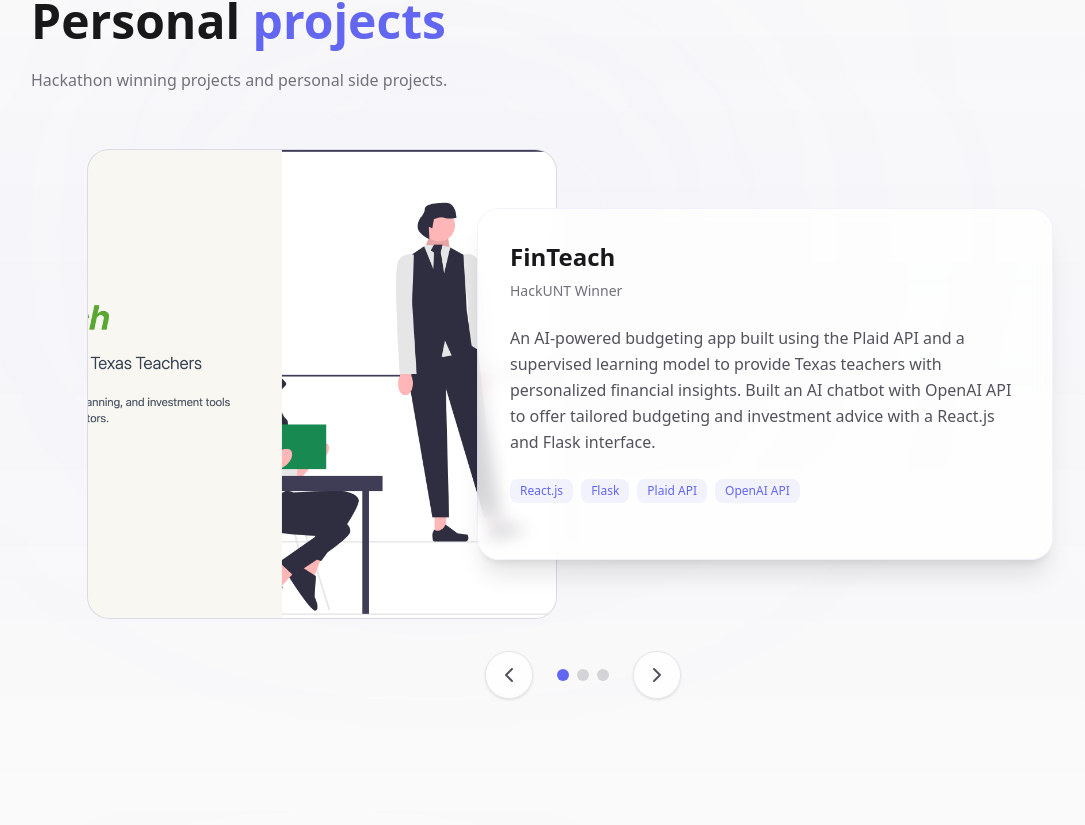
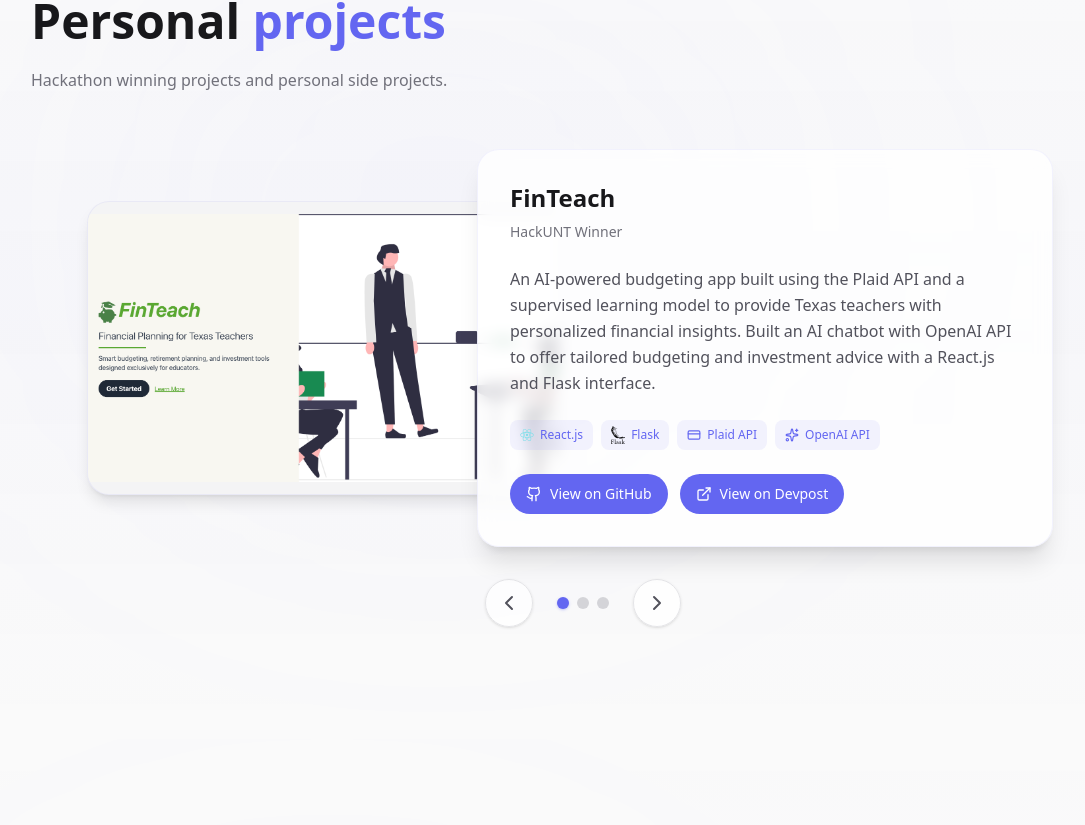
Before and after one commit to RidwanAmin21/ridwan-portfolio, a Next.js app: page / in a window 1280 px wide. Shown: the part 1755-2580 px from the top of the page, without its empty margins (57-1142 px from the left). Built offline with nearby package versions, Linux system fonts and the light colour scheme.

Commit message:
better project card ui

```diff
--- a/src/components/ui/project-card-carousel.tsx
+++ b/src/components/ui/project-card-carousel.tsx
@@ -4,7 +4,20 @@
 import Image from "next/image";
 import Link from "next/link";
 import { motion, AnimatePresence } from "framer-motion";
-import { Github, ExternalLink, ChevronLeft, ChevronRight } from "lucide-react";
+import {
+  Github,
+  ExternalLink,
+  ChevronLeft,
+  ChevronRight,
+  CreditCard,
+  Sparkles,
+  Flame,
+  Video,
+  Database,
+  Cloud,
+  Code2,
+  type LucideIcon,
+} from "lucide-react";
 import { cn } from "@/lib/utils";
 
 export interface Project {
@@ -14,7 +27,52 @@
   imageUrl: string;
   githubUrl?: string;
   liveUrl?: string;
+  devpostUrl?: string;
   tags?: string[];
+}
+
+/* Map tech tag names to icon (SVG path from /icons or Lucide icon) */
+const TAG_ICONS: Record<
+  string,
+  { type: "img"; src: string } | { type: "icon"; Icon: LucideIcon }
+> = {
+  "React.js": { type: "img", src: "/icons/icons8-react-js.svg" },
+  Flask: { type: "img", src: "/icons/flask.svg" },
+  Flutter: { type: "img", src: "/icons/flutter.svg" },
+  "Plaid API": { type: "icon", Icon: CreditCard },
+  "OpenAI API": { type: "icon", Icon: Sparkles },
+  Firebase: { type: "icon", Icon: Flame },
+  "FFmpeg API": { type: "icon", Icon: Video },
+  MongoDB: { type: "icon", Icon: Database },
+  "Vertex AI": { type: "icon", Icon: Cloud },
+};
+
+function getTagIcon(tag: string) {
+  return TAG_ICONS[tag] ?? { type: "icon" as const, Icon: Code2 };
+}
+
+function TagChip({ tag }: { tag: string }) {
+  const iconDef = getTagIcon(tag);
+  const IconComponent = iconDef.type === "icon" ? iconDef.Icon : null;
+  return (
+    <span
+      className="inline-flex items-center gap-1.5 text-xs font-mono px-2.5 py-1.5 rounded-md bg-accent/[0.08] text-accent transition-colors duration-200 hover:bg-accent/[0.15]"
+      title={tag}
+    >
+      {iconDef.type === "img" ? (
+        <Image
+          src={iconDef.src}
+          alt=""
+          width={14}
+          height={14}
+          className="shrink-0"
+        />
+      ) : IconComponent ? (
+        <IconComponent className="w-3.5 h-3.5 shrink-0" />
+      ) : null}
+      {tag}
+    </span>
+  );
 }
 
 const defaultProjects: Project[] = [
@@ -25,6 +83,8 @@
       "An AI-powered budgeting app built using the Plaid API and a supervised learning model to provide Texas teachers with personalized financial insights. Built an AI chatbot with OpenAI API to offer tailored budgeting and investment advice with a React.js and Flask interface.",
     imageUrl: "/images/finteach.png",
     tags: ["React.js", "Flask", "Plaid API", "OpenAI API"],
+    githubUrl: "https://github.com/RidwanAmin21",
+    devpostUrl: "https://devpost.com",
   },
   {
     title: "CatchUp",
@@ -34,6 +94,8 @@
     imageUrl:
       "https://images.unsplash.com/photo-1611162617474-5b21e879e113?auto=format&fit=crop&w=600&q=80",
     tags: ["Flutter", "Firebase", "FFmpeg API"],
+    githubUrl: "https://github.com/RidwanAmin21",
+    devpostUrl: "https://devpost.com",
   },
   {
     title: "Pilot",
@@ -42,6 +104,8 @@
       "Gathers small business information, analyzes the answers to develop a risk score, and provides personalized insurance recommendations. Leverages Vertex AI on Google Cloud and machine learning to analyze answers and provide user recommendations.",
     imageUrl: "/images/pilot.png",
     tags: ["React.js", "MongoDB", "Vertex AI"],
+    githubUrl: "https://github.com/RidwanAmin21",
+    devpostUrl: "https://devpost.com",
   },
 ];
 
@@ -64,15 +128,22 @@
   const current = projects[currentIndex];
 
   const linkItems = [
-    { icon: Github, url: current.githubUrl, label: "GitHub" },
+    { icon: Github, url: current.githubUrl, label: "View on GitHub" },
+    { icon: ExternalLink, url: current.devpostUrl, label: "View on Devpost" },
     { icon: ExternalLink, url: current.liveUrl, label: "Live demo" },
   ].filter((item) => item.url);
 
   return (
     <div className={cn("w-full max-w-5xl mx-auto px-4", className)}>
-      {/* Desktop layout */}
+      {/* Desktop layout — 16:10 aspect for landscape project images */}
       <div className="hidden md:flex relative items-center">
-        <div className="w-[470px] h-[470px] rounded-3xl overflow-hidden bg-zinc-200 flex-shrink-0 border border-accent/[0.08]">
+        {/* Image card */}
+        <motion.div
+          whileHover={{ scale: 1.03, y: -6, zIndex: 20 }}
+          transition={{ type: "spring", stiffness: 300, damping: 20 }}
+          className="w-[470px] aspect-[16/10] rounded-3xl overflow-hidden bg-zinc-100 flex-shrink-0 border border-accent/[0.08] relative z-0 cursor-pointer shadow-lg hover:shadow-accent/20"
+          style={{ willChange: "transform" }}
+        >
           <AnimatePresence mode="wait">
             <motion.div
               key={current.imageUrl}
@@ -80,22 +151,29 @@
               animate={{ opacity: 1 }}
               exit={{ opacity: 0 }}
               transition={{ duration: 0.4, ease: "easeInOut" }}
-              className="w-full h-full"
+              className="absolute inset-0"
             >
               <Image
                 src={current.imageUrl}
                 alt={current.title}
-                width={470}
-                height={470}
-                className="w-full h-full object-cover"
+                fill
+                sizes="470px"
+                quality={90}
+                className="object-contain"
                 draggable={false}
                 priority
               />
             </motion.div>
           </AnimatePresence>
-        </div>
+        </motion.div>
 
-        <div className="rounded-3xl border border-accent/[0.08] bg-white/80 backdrop-blur-sm shadow-xl p-8 ml-[-80px] z-10 max-w-xl flex-1">
+        {/* Text card */}
+        <motion.div
+          whileHover={{ scale: 1.02, y: -4 }}
+          transition={{ type: "spring", stiffness: 300, damping: 20 }}
+          className="rounded-3xl border border-accent/[0.08] bg-white/80 backdrop-blur-sm shadow-xl p-8 ml-[-80px] z-10 max-w-xl flex-1 hover:shadow-2xl hover:border-accent/20"
+          style={{ willChange: "transform" }}
+        >
           <AnimatePresence mode="wait">
             <motion.div
               key={current.title}
@@ -120,24 +198,19 @@
               {current.tags && current.tags.length > 0 && (
                 <div className="flex flex-wrap gap-2 mb-6">
                   {current.tags.map((tag) => (
-                    <span
-                      key={tag}
-                      className="text-xs font-mono px-2.5 py-1 rounded-md bg-accent/[0.08] text-accent"
-                    >
-                      {tag}
-                    </span>
+                    <TagChip key={tag} tag={tag} />
                   ))}
                 </div>
               )}
 
-              <div className="flex gap-3">
+              <div className="flex flex-wrap gap-3">
                 {linkItems.map(({ icon: IconComponent, url, label }) => (
                   <Link
                     key={label}
                     href={url!}
                     target="_blank"
                     rel="noopener noreferrer"
-                    className="inline-flex items-center gap-2 rounded-full bg-accent px-4 py-2.5 text-sm font-medium text-white hover:bg-accent-hover transition-colors hover:shadow-lg hover:shadow-accent/25"
+                    className="inline-flex items-center gap-2 rounded-full bg-accent px-4 py-2.5 text-sm font-medium text-white hover:bg-accent-hover transition-all duration-200 hover:shadow-lg hover:shadow-accent/25 hover:scale-105"
                     aria-label={label}
                   >
                     <IconComponent className="w-4 h-4" />
@@ -147,12 +220,12 @@
               </div>
             </motion.div>
           </AnimatePresence>
-        </div>
+        </motion.div>
       </div>
 
-      {/* Mobile layout */}
+      {/* Mobile layout — same 16:10 aspect, sharp rendering */}
       <div className="md:hidden max-w-sm mx-auto text-center">
-        <div className="w-full aspect-square bg-zinc-200 rounded-3xl overflow-hidden mb-6 border border-accent/[0.08]">
+        <div className="w-full aspect-[16/10] rounded-3xl overflow-hidden mb-6 border border-accent/[0.08] bg-zinc-100 relative">
           <AnimatePresence mode="wait">
             <motion.div
               key={current.imageUrl}
@@ -160,14 +233,15 @@
               animate={{ opacity: 1 }}
               exit={{ opacity: 0 }}
               transition={{ duration: 0.4, ease: "easeInOut" }}
-              className="w-full h-full"
+              className="absolute inset-0"
             >
               <Image
                 src={current.imageUrl}
                 alt={current.title}
-                width={400}
-                height={400}
-                className="w-full h-full object-cover"
+                fill
+                sizes="(max-width: 768px) 100vw, 400px"
+                quality={90}
+                className="object-contain"
                 draggable={false}
                 priority
               />
@@ -196,12 +270,7 @@
               {current.tags && current.tags.length > 0 && (
                 <div className="flex flex-wrap justify-center gap-2 mb-4">
                   {current.tags.map((tag) => (
-                    <span
-                      key={tag}
-                      className="text-xs font-mono px-2.5 py-1 rounded-md bg-accent/[0.08] text-accent"
-                    >
-                      {tag}
-                    </span>
+                    <TagChip key={tag} tag={tag} />
                   ))}
                 </div>
               )}
@@ -227,37 +296,46 @@
 
       {/* Bottom navigation */}
       <div className="flex justify-center items-center gap-6 mt-8">
-        <button
+        <motion.button
           onClick={handlePrevious}
+          whileHover={{ scale: 1.12 }}
+          whileTap={{ scale: 0.92 }}
+          transition={{ type: "spring", stiffness: 400, damping: 17 }}
           aria-label="Previous project"
-          className="w-12 h-12 rounded-full border border-zinc-200 bg-white/80 shadow-sm flex items-center justify-center hover:bg-zinc-50 hover:border-accent/25 transition-colors cursor-pointer text-zinc-600 hover:text-accent"
+          className="w-12 h-12 rounded-full border border-zinc-200 bg-white/80 shadow-sm flex items-center justify-center hover:bg-accent/[0.06] hover:border-accent/30 hover:shadow-md transition-colors cursor-pointer text-zinc-600 hover:text-accent"
         >
           <ChevronLeft className="w-6 h-6" />
-        </button>
+        </motion.button>
 
         <div className="flex gap-2">
           {projects.map((_, i) => (
-            <button
+            <motion.button
               key={i}
               onClick={() => setCurrentIndex(i)}
+              whileHover={{ scale: 1.4 }}
+              whileTap={{ scale: 0.85 }}
+              transition={{ type: "spring", stiffness: 400, damping: 17 }}
               className={cn(
                 "w-3 h-3 rounded-full transition-colors cursor-pointer",
                 i === currentIndex
-                  ? "bg-accent"
-                  : "bg-zinc-300 hover:bg-zinc-400"
+                  ? "bg-accent shadow-sm shadow-accent/30"
+                  : "bg-zinc-300 hover:bg-accent/40"
               )}
               aria-label={`Go to project ${i + 1}`}
             />
           ))}
         </div>
 
-        <button
+        <motion.button
           onClick={handleNext}
+          whileHover={{ scale: 1.12 }}
+          whileTap={{ scale: 0.92 }}
+          transition={{ type: "spring", stiffness: 400, damping: 17 }}
           aria-label="Next project"
-          className="w-12 h-12 rounded-full border border-zinc-200 bg-white/80 shadow-sm flex items-center justify-center hover:bg-zinc-50 hover:border-accent/25 transition-colors cursor-pointer text-zinc-600 hover:text-accent"
+          className="w-12 h-12 rounded-full border border-zinc-200 bg-white/80 shadow-sm flex items-center justify-center hover:bg-accent/[0.06] hover:border-accent/30 hover:shadow-md transition-colors cursor-pointer text-zinc-600 hover:text-accent"
         >
           <ChevronRight className="w-6 h-6" />
-        </button>
+        </motion.button>
       </div>
     </div>
   );
```
